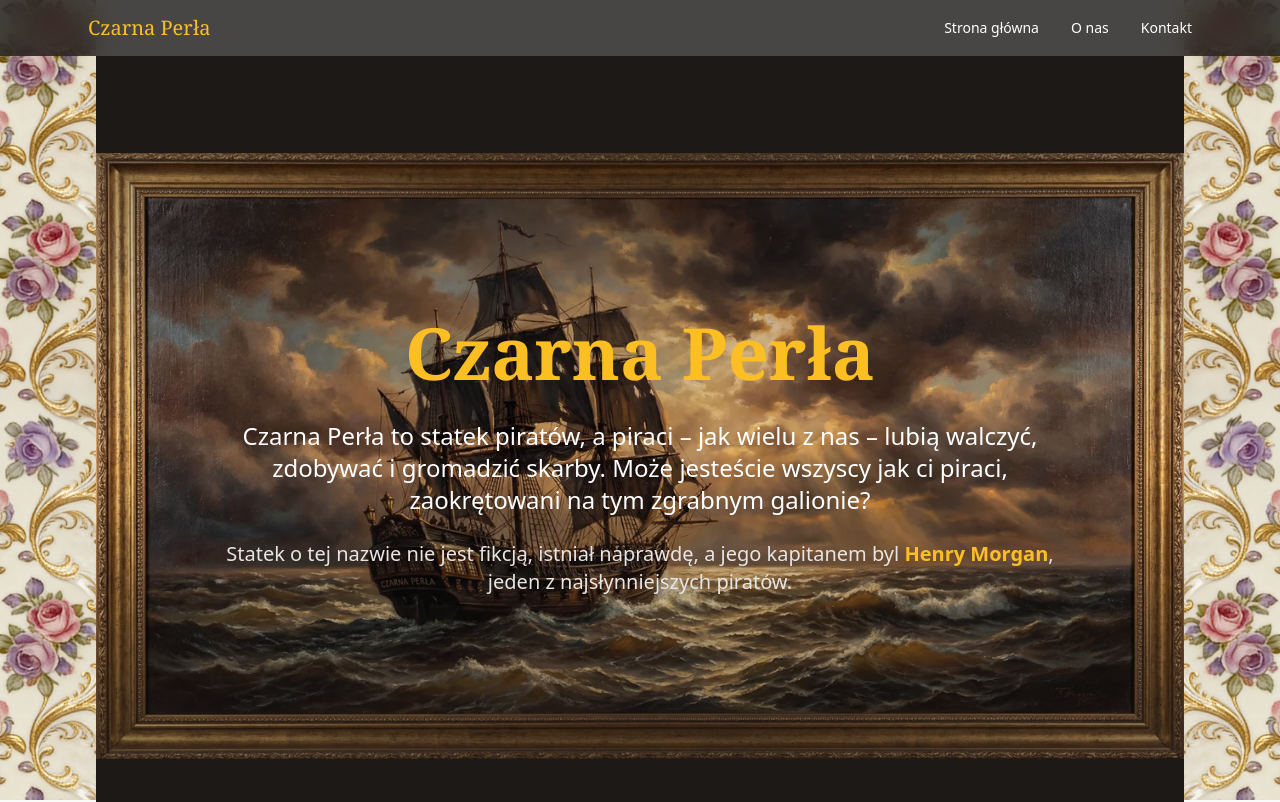
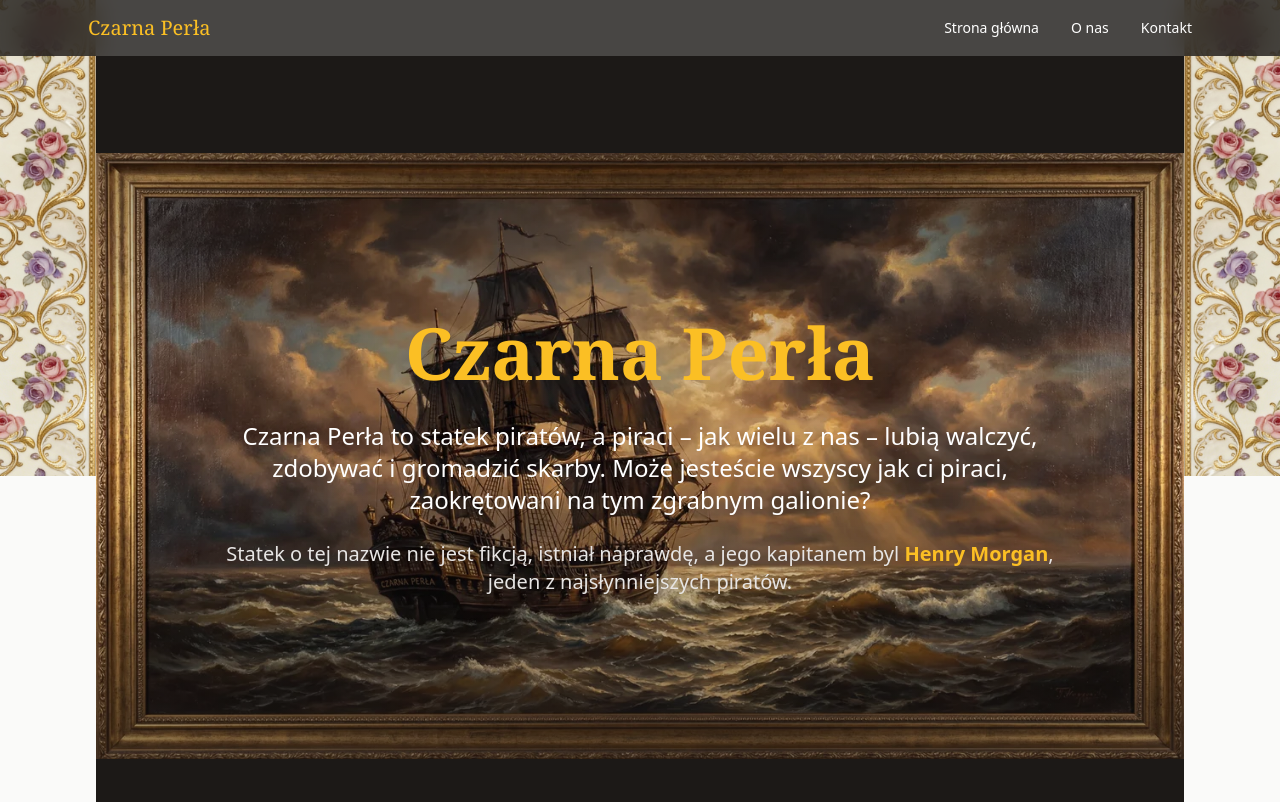
Before and after one commit to MOUVAL/czarnaperelka, a Next.js app: page / in a window 1280 px wide. Shown: the top 802 px of the page. Built offline with nearby package versions, Linux system fonts and the light colour scheme; a web font is replaced by a local one.

Commit message:
Show full strip image without cropping
- Changed from fill/object-cover to explicit width/height
- Image displays at natural aspect ratio

```diff
--- a/src/app/layout.tsx
+++ b/src/app/layout.tsx
@@ -23,23 +23,25 @@ export default function RootLayout({ children }: { children: React.ReactNode })
         <Header />
 
         {/* Left decorative strip */}
-        <div className="absolute left-0 top-0 bottom-0 w-16 md:w-24 z-40 pointer-events-none">
+        <div className="absolute left-0 top-0 w-16 md:w-24 z-40 pointer-events-none">
           <Image
             src="/images/strip.jpg"
             alt=""
-            fill
-            className="object-cover"
+            width={100}
+            height={600}
+            className="w-full h-auto"
             sizes="100px"
           />
         </div>
 
         {/* Right decorative strip (mirrored) */}
-        <div className="absolute right-0 top-0 bottom-0 w-16 md:w-24 z-40 pointer-events-none">
+        <div className="absolute right-0 top-0 w-16 md:w-24 z-40 pointer-events-none">
           <Image
             src="/images/strip.jpg"
             alt=""
-            fill
-            className="object-cover scale-x-[-1]"
+            width={100}
+            height={600}
+            className="w-full h-auto scale-x-[-1]"
             sizes="100px"
           />
         </div>
```
